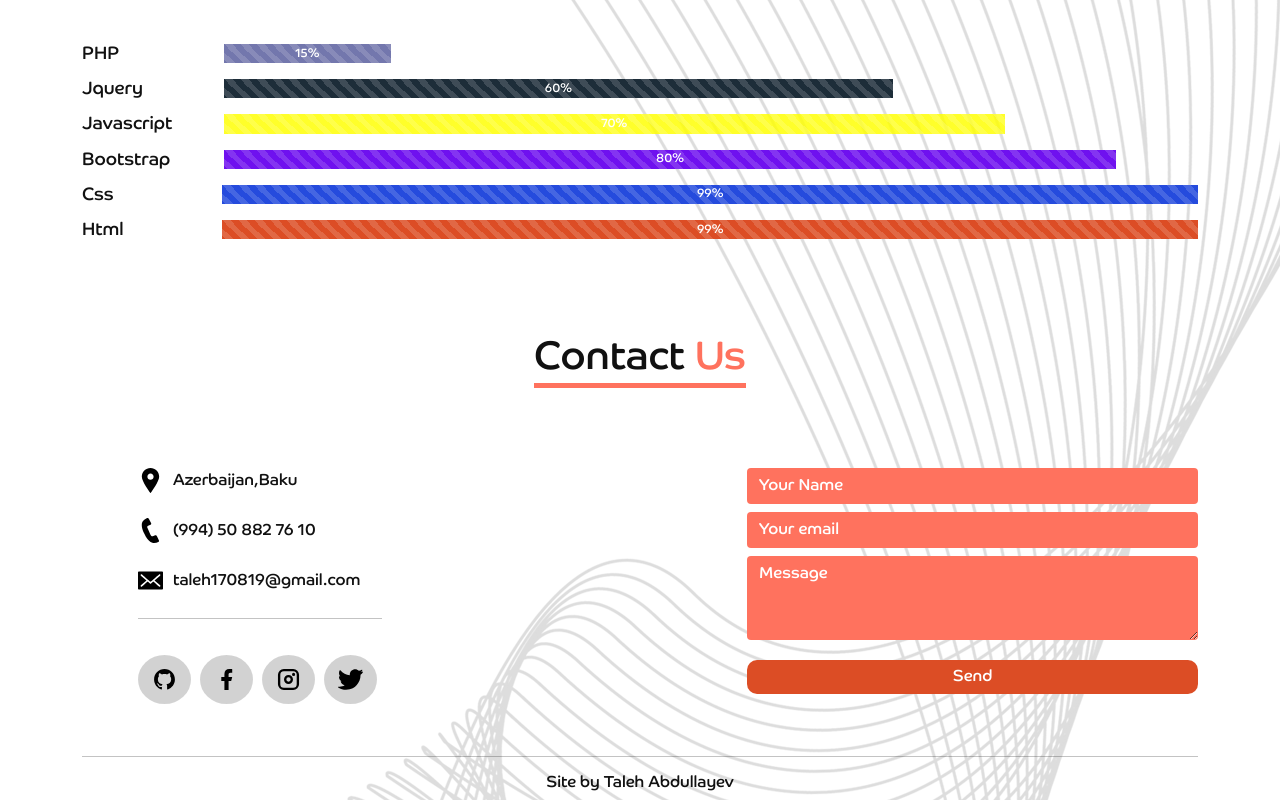
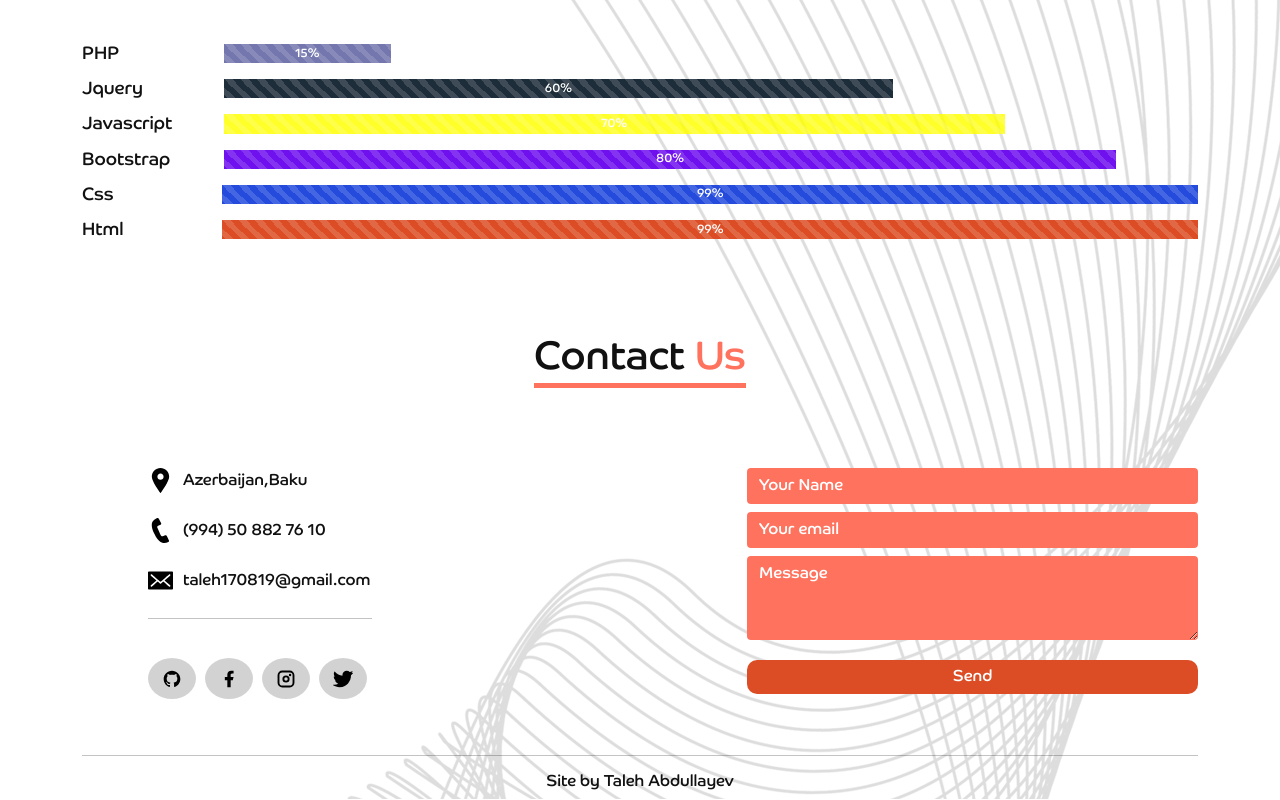
Before and after one commit to abdullayev-az/taleh-abdullayev, a plain HTML site: page index.html in a window 1280 px wide. Shown: the part 3514-4314 px from the top of the page. Drawn offline with nearby package versions, Linux system fonts and the light colour scheme.

Commit message:
element
initial commit

```diff
--- a/portifolio.css
+++ b/portifolio.css
@@ -513,12 +513,12 @@ body{
     -moz-border-radius: 50%;
     -ms-border-radius: 50%;
     -o-border-radius: 50%;
-    padding: 17px 14px;
+    padding: 13px 14px;
     margin-right: 5px;
     cursor: pointer;
 }
 .contact-icon span img{
-    width: 25px;
+    width: 20px;
 }
 .all{
     color: #FF725E;
```
